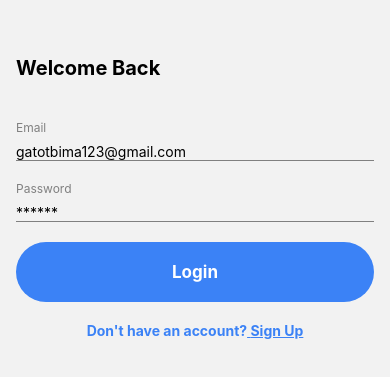
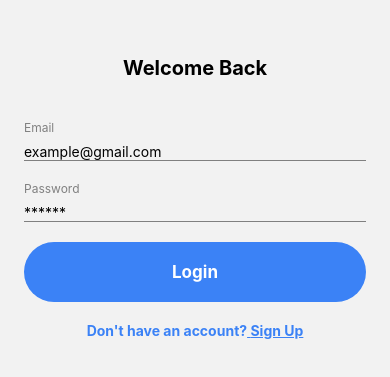
Before and after one commit to gatotbima1104/payment-react-native, a React Native app: screen / in a window 390 px wide. Shown: the part 225-602 px from the top of the page. Built offline with nearby package versions, Linux system fonts and the light colour scheme.

Commit message:
done: auth-page

```diff
--- a/src/components/Input.tsx
+++ b/src/components/Input.tsx
@@ -1,5 +1,5 @@
 import { useState } from "react";
-import { TextInput, View, Text } from "react-native";
+import { TextInput, View, Text, KeyboardTypeOptions } from "react-native";
 import {
     widthPercentageToDP as wp,
     heightPercentageToDP as hp,
@@ -8,11 +8,14 @@ import {
 interface IInputForm {
     label?: string;
     placeholder?: string;
-    onChange?: (val: string) => void
+    onChangeText?: (val: string) => void
+    keyboardType?: KeyboardTypeOptions
+    isPassword?: boolean
 }
 
-const InputForm: React.FC<IInputForm> = ({ label, placeholder, onChange }) => {
-    const [value, setValue] = useState<string>("");
+const InputForm: React.FC<IInputForm> = ({ label, placeholder, onChangeText, keyboardType, isPassword }) => {
+
+    const [value, setValue] = useState<string>('');
 
     return (
         <View className="space-y-2 my-3">
@@ -24,11 +27,13 @@ const InputForm: React.FC<IInputForm> = ({ label, placeholder, onChange }) => {
                     borderColor: "grey",
                     marginVertical: hp(1),
                 }}
+                secureTextEntry={isPassword}
+                keyboardType={keyboardType}
                 className="placeholder:pb-2"
                 value={value}
                 onChangeText={(val) => {
                     setValue(val);
-                    onChange
+                    onChangeText?.(val);
                 }}
             />
         </View>
--- a/src/screens/Auth/Login.tsx
+++ b/src/screens/Auth/Login.tsx
@@ -1,4 +1,4 @@
-import { Pressable, SafeAreaView, Text, TextInput, View } from "react-native";
+import { Pressable, SafeAreaView, Text, View } from "react-native";
 import {
   widthPercentageToDP as wp,
   heightPercentageToDP as hp,
@@ -10,25 +10,34 @@ import { useState } from "react";
 
 const Login = ({ navigation }: any) => {
 
-  const [email, setEmail] = useState<string>("");
-  const handleValue = (val: string) => {
-    setEmail(val)
-  }
+  const [email, setEmail] = useState<string>('');
+  const [password, setPassword] = useState<string>('');
 
   return (
-    <SafeAreaView className="flex-1 justify-center mx-4">
+    <SafeAreaView className="flex-1 justify-center mx-6">
       <View className="space-y-5">
-        <Text className="font-bold mb-5" style={{ fontSize: wp(5) }}>
+        {/* Title */}
+        <Text
+          className="text-center font-bold mb-5"
+          style={{ fontSize: wp(5) }}>
           Welcome Back
         </Text>
 
+        {/* input form */}
         <InputForm
           label="Email"
-          placeholder="gatotbima123@gmail.com"
-          onChange={handleValue}
+          placeholder="example@gmail.com"
+          keyboardType="email-address"
+          onChangeText={(val) => setEmail(val)}
         />
-        <InputForm label="Password" placeholder="******" />
+        <InputForm
+          isPassword={true}
+          label="Password"
+          placeholder="******"
+          onChangeText={(val) => setPassword(val)}
+        />
 
+        {/* button */}
         <Button text="Login" />
 
         <Text className="text-center font-bold text-blue-500">
--- a/src/screens/Auth/Register.tsx
+++ b/src/screens/Auth/Register.tsx
@@ -1,4 +1,4 @@
-import { Pressable, SafeAreaView, Text, TextInput, View } from "react-native";
+import { Pressable, SafeAreaView, Text, View } from "react-native";
 import {
     widthPercentageToDP as wp,
     heightPercentageToDP as hp,
@@ -10,20 +10,23 @@ import { useState } from "react";
 
 const Register = ({ navigation }: any) => {
 
+    const [username, setUsername] = useState<string>('')
     const [email, setEmail] = useState<string>('')
-    console.log(email)
+    const [password, setPassword] = useState<string>('')
+
 
     return (
-        <SafeAreaView className="flex-1 justify-center mx-4">
+        <SafeAreaView className="flex-1 justify-center mx-6">
             <View className="space-y-5">
                 <Text className="font-bold mb-5" style={{ fontSize: wp(5) }}>
-                    Register page
+                    Hello and Welcome !
                 </Text>
 
-                <InputForm label="Email" placeholder="gatotbima123@gmail.com" onChange={(val) => setEmail(val)} />
-                <InputForm label="Password" placeholder="******" />
+                <InputForm label="Username" placeholder="Enter your username ..." />
+                <InputForm label="Email" placeholder="example@gmail.com" keyboardType="email-address" />
+                <InputForm label="Password" placeholder="******" isPassword={true} keyboardType="visible-password" />
 
-                <Button text="Login" />
+                <Button text="Register" />
 
                 <Text className="text-center font-bold text-blue-500">
                     Already have an account?
@@ -32,7 +35,7 @@ const Register = ({ navigation }: any) => {
                         onPress={() => navigation.navigate(Routes.Login)}
                     >
                         {" "}
-                        Sign In
+                        Login
                     </Text>
                 </Text>
             </View>
```
